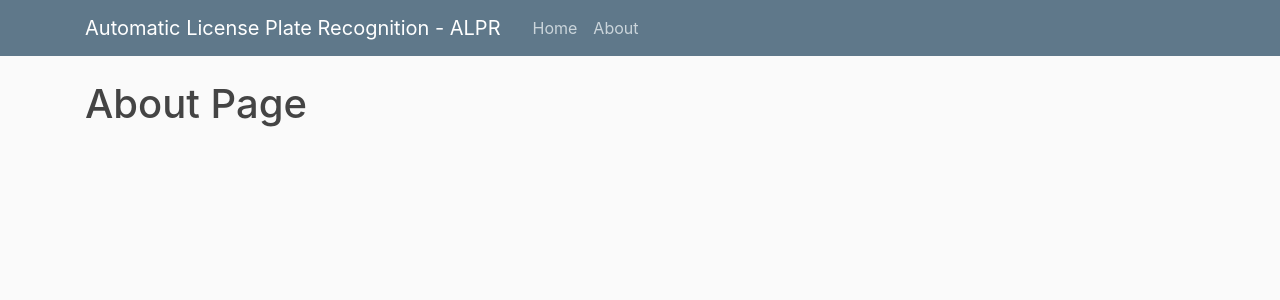
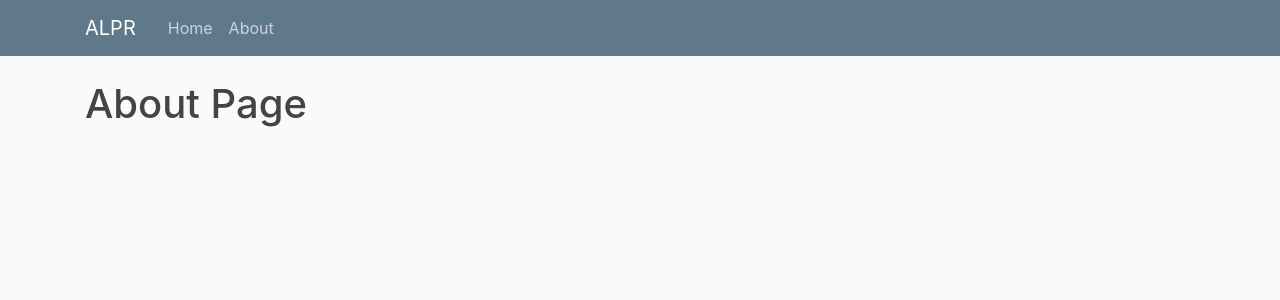
Before and after one commit to iampratheesh/Automatic-License-Plate-Recognition-ALPR-, a Flask app: page /about in a window 1280 px wide. Shown: the top 300 px of the page. Run offline with Flask 2, Linux system fonts and the light colour scheme; parts of the project's set-up code (start-up, migrations or seed data) failed here and were passed over; some libraries are stand-ins or nearby versions.

Commit message:
Design Changes

```diff
--- a/templates/index.html
+++ b/templates/index.html
@@ -4,7 +4,7 @@
         <form method="POST" action="" enctype="multipart/form-data">
             {{ form.hidden_tag() }}
             <fieldset class="form-group">
-                <legend class="border-bottom mb-4">Account Info</legend>
+                <legend class="border-bottom mb-4">Automatic License Plate Recognition</legend>
                 <div class="form-group">
                     {{ form.picture.label() }}
                     {{ form.picture(class="form-control-file") }}
--- a/templates/layout.html
+++ b/templates/layout.html
@@ -20,7 +20,7 @@
     <header class="site-header">
       <nav class="navbar navbar-expand-md navbar-dark bg-steel fixed-top">
         <div class="container">
-          <a class="navbar-brand mr-4" href="/">Automatic License Plate Recognition - ALPR</a>
+          <a class="navbar-brand mr-4" href="/">ALPR</a>
           <button class="navbar-toggler" type="button" data-toggle="collapse" data-target="#navbarToggle" aria-controls="navbarToggle" aria-expanded="false" aria-label="Toggle navigation">
             <span class="navbar-toggler-icon"></span>
           </button>
@@ -47,21 +47,6 @@
           {% endwith %}
           {% block content %}{% endblock %}
         </div>
-        <!--
-        <div class="col-md-4">
-          <div class="content-section">
-            <h3>Our Sidebar</h3>
-            <p class='text-muted'>You can put any information here you'd like.
-              <ul class="list-group">
-                <li class="list-group-item list-group-item-light">Latest Posts</li>
-                <li class="list-group-item list-group-item-light">Announcements</li>
-                <li class="list-group-item list-group-item-light">Calendars</li>
-                <li class="list-group-item list-group-item-light">etc</li>
-              </ul>
-            </p>
-          </div>
-        </div>
-        -->
       </div>
     </main>
 
```
